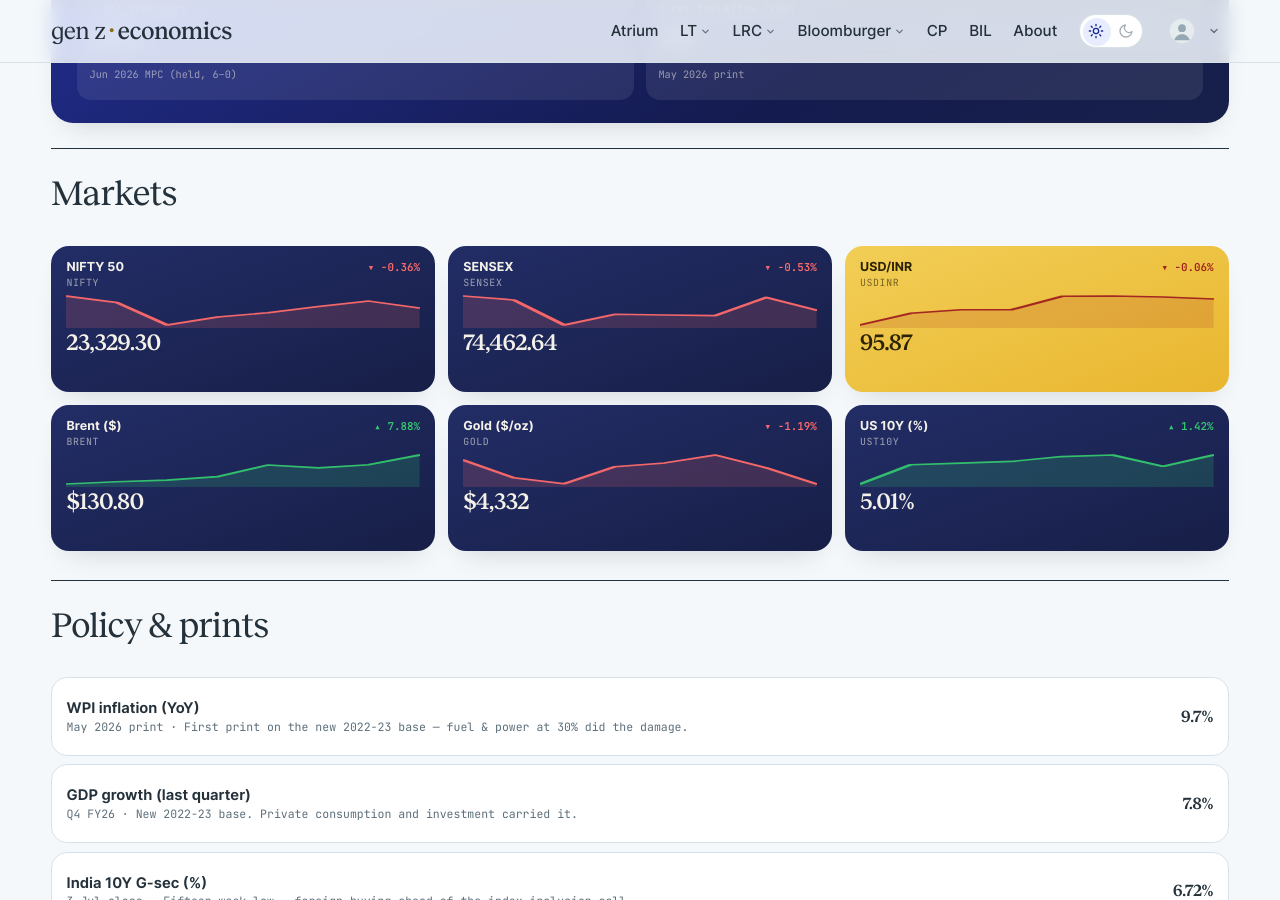
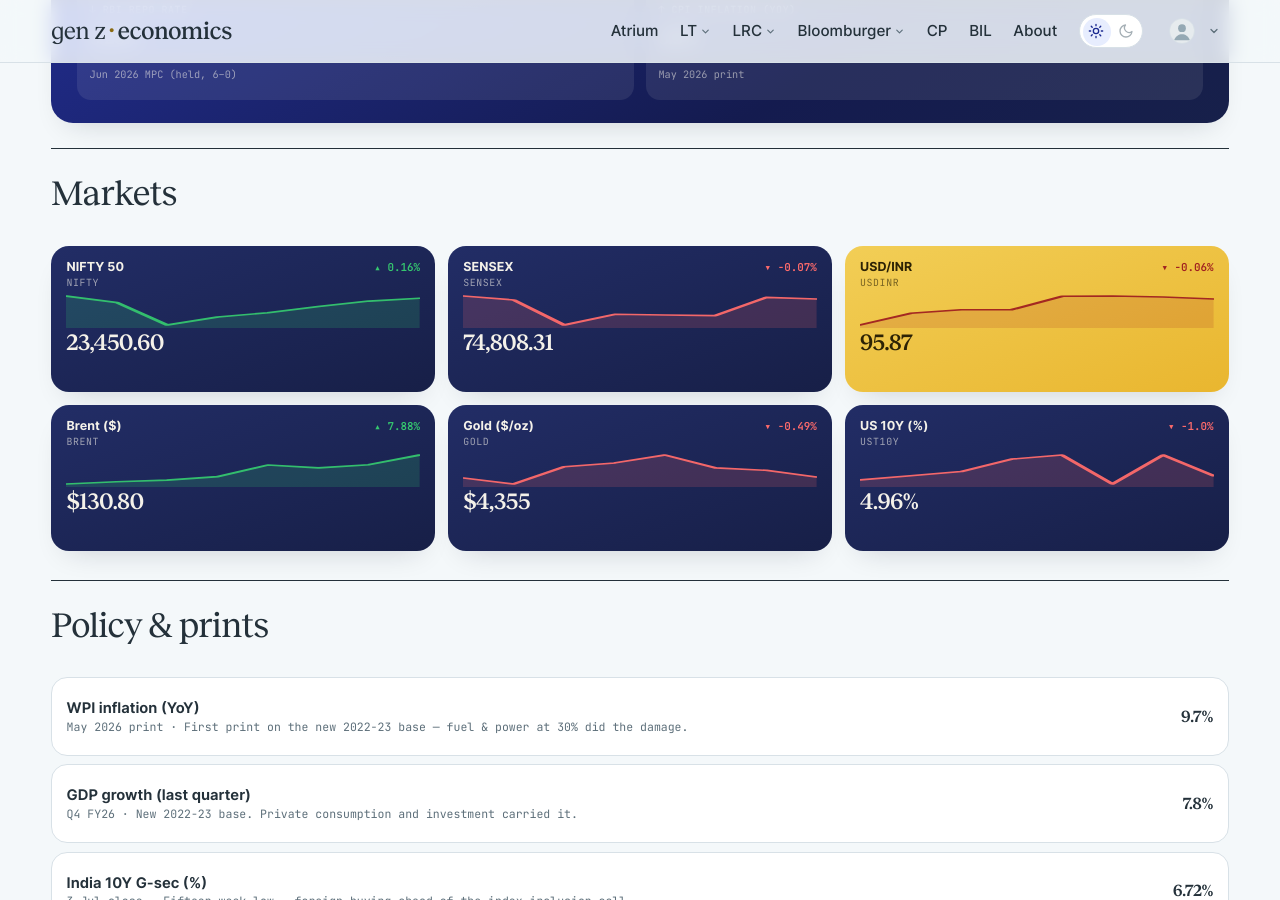
Before and after one commit to harsharya7021/genz-economics.com, a Jekyll site: the page built from macro-watch.html, in a window 1280 px wide and 900 px high, scrolled down 599 px. Built offline with Jekyll 4.4.1, drawn with Linux system fonts in a browser that asks for light colours; comment, search, counter and statistics services are not loaded.

Commit message:
data: morning market refresh

```diff
--- a/_data/macro.json
+++ b/_data/macro.json
@@ -1,10 +1,10 @@
 {
-  "as_of": "22 Sep 2026 close",
+  "as_of": "23 Sep 2026 close",
   "auto": {
     "nifty": {
       "label": "NIFTY 50",
-      "v": "23,329.30",
-      "chg": -0.36,
+      "v": "23,450.60",
+      "chg": 0.16,
       "spark": [
         23477.801,
         23398.1,
@@ -13,13 +13,13 @@
         23270.6,
         23346.4,
         23414.301,
-        23329.301
+        23450.6
       ]
     },
     "sensex": {
       "label": "SENSEX",
-      "v": "74,462.64",
-      "chg": -0.53,
+      "v": "74,808.31",
+      "chg": -0.07,
       "spark": [
         74902.594,
         74781.758,
@@ -28,7 +28,7 @@
         74314.594,
         74294.961,
         74858.992,
-        74462.641
+        74808.312
       ]
     },
     "usdinr": {
@@ -63,32 +63,32 @@
     },
     "gold": {
       "label": "Gold ($/oz)",
-      "v": "$4,332",
-      "chg": -1.19,
+      "v": "$4,355",
+      "chg": -0.49,
       "spark": [
-        4408.9,
         4351.9,
         4332.8,
         4387.5,
         4399.7,
         4424.9,
         4383.9,
-        4331.9
+        4376.4,
+        4355.0
       ]
     },
     "ust10y": {
       "label": "US 10Y (%)",
-      "v": "5.01%",
-      "chg": 1.42,
+      "v": "4.96%",
+      "chg": -1.0,
       "spark": [
-        4.83,
         4.95,
         4.96,
         4.97,
         5.0,
         5.01,
         4.94,
-        5.01
+        5.01,
+        4.96
       ]
     }
   },
--- a/_data/markets.yml
+++ b/_data/markets.yml
@@ -2,14 +2,14 @@
 # USD/INR) are refreshed each weekday morning by the market-data workflow;
 # the India 10Y G-Sec line is maintained by hand. Do not hand-edit the
 # live tickers — the job overwrites them.
-as_of: 22 Sep 2026
+as_of: 23 Sep 2026
 tickers:
 - symbol: NIFTY 50
   code: ^NSEI
-  value: 23,329.30
-  change: −85.00
-  pct: −0.36%
-  dir: down
+  value: 23,450.60
+  change: '+36.30'
+  pct: +0.16%
+  dir: up
   spark:
   - 23477.801
   - 23398.1
@@ -18,12 +18,12 @@ tickers:
   - 23270.6
   - 23346.4
   - 23414.301
-  - 23329.301
+  - 23450.6
 - symbol: SENSEX
   code: BSE
-  value: 74,462.64
-  change: −396.35
-  pct: −0.53%
+  value: 74,808.31
+  change: −50.68
+  pct: −0.07%
   dir: down
   spark:
   - 74902.594
@@ -33,7 +33,7 @@ tickers:
   - 74314.594
   - 74294.961
   - 74858.992
-  - 74462.641
+  - 74808.312
 - symbol: USD / INR
   code: FX
   value: '95.87'
```
